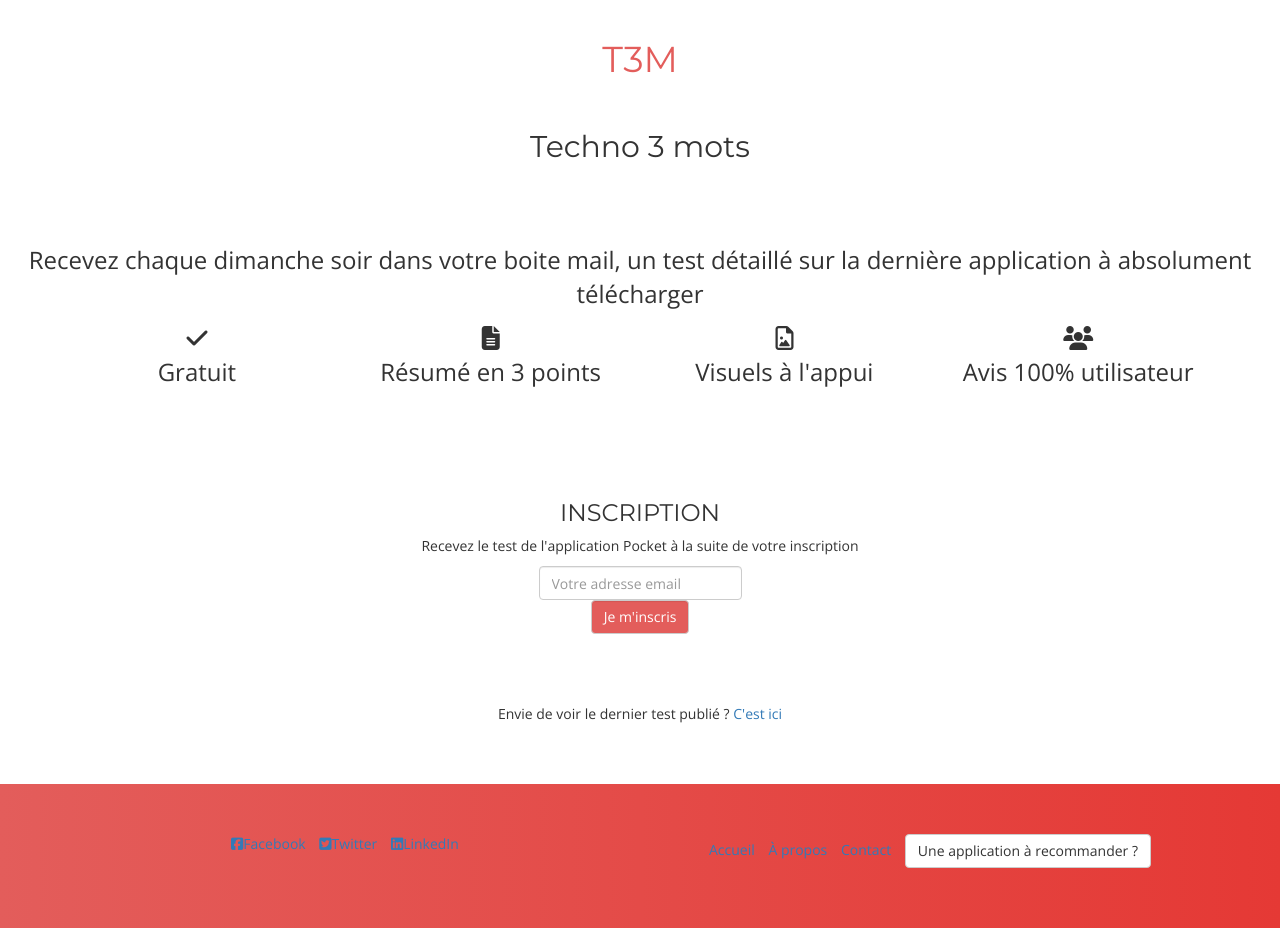
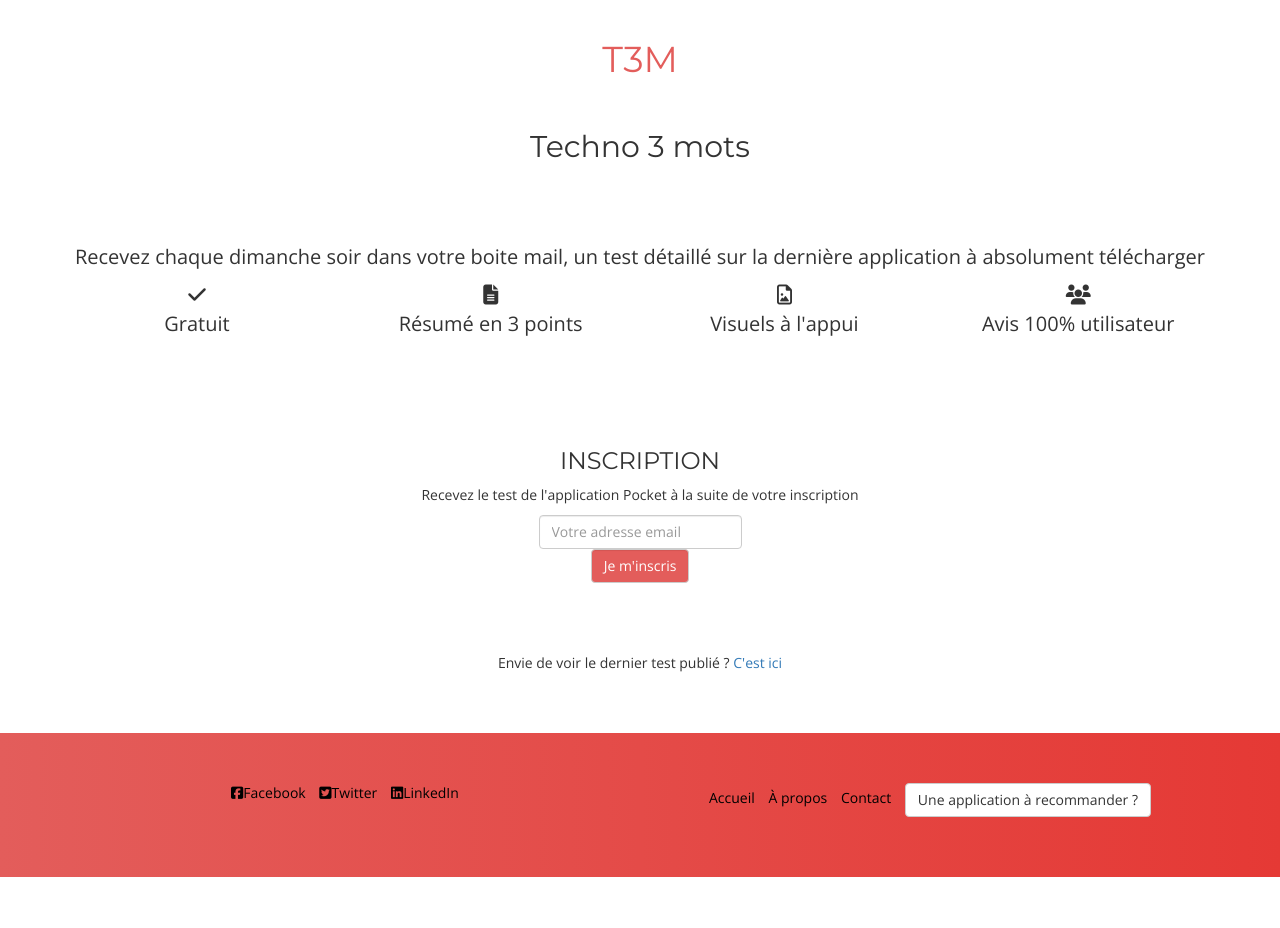
Before and after one commit to floriansavoyen/siteweb, a plain HTML site: page index.html in a window 1280 px wide. After the commit the page ends 877 px from the top, so only its background shows below. Drawn offline with nearby package versions, Linux system fonts and the light colour scheme; a script that the page names is missing.

Commit message:
footer link = black

```diff
--- a/css/style.css
+++ b/css/style.css
@@ -27,7 +27,7 @@ body {
 #message {
 	padding-top: 70px;
 	padding-bottom: 70px;
-	font-size: 24px;
+	font-size: 20px;
 
 
 }
@@ -87,6 +87,15 @@ background: linear-gradient(to left, #e53935 , #e35d5b); /* W3C, IE 10+/ Edge, F
 	list-style-type: none;
 }
 
+
+
+
 #principe p {
 	text-decoration: underline;
+
 }
+
+
+#footer a {
+	color: black;
+}
```
